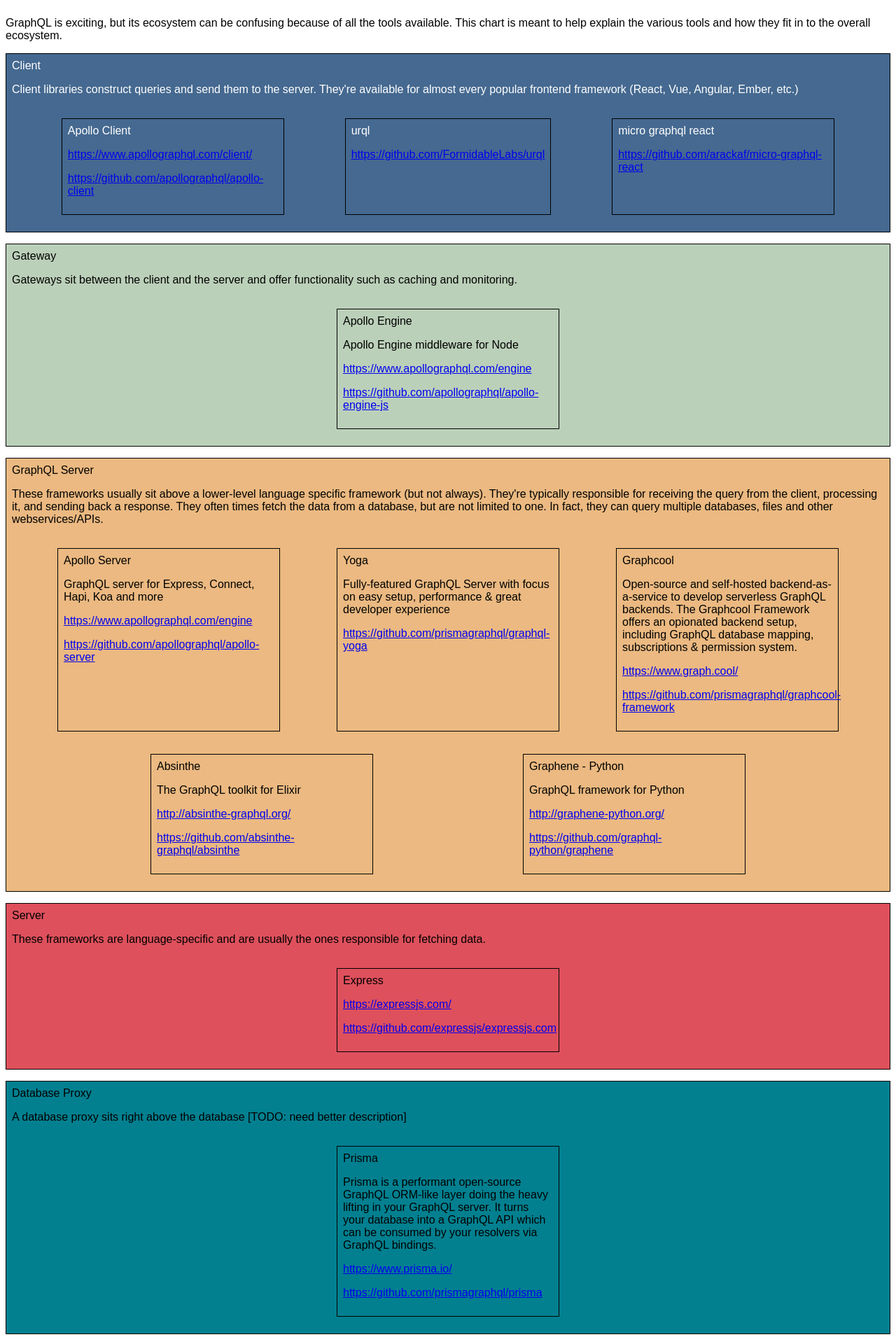
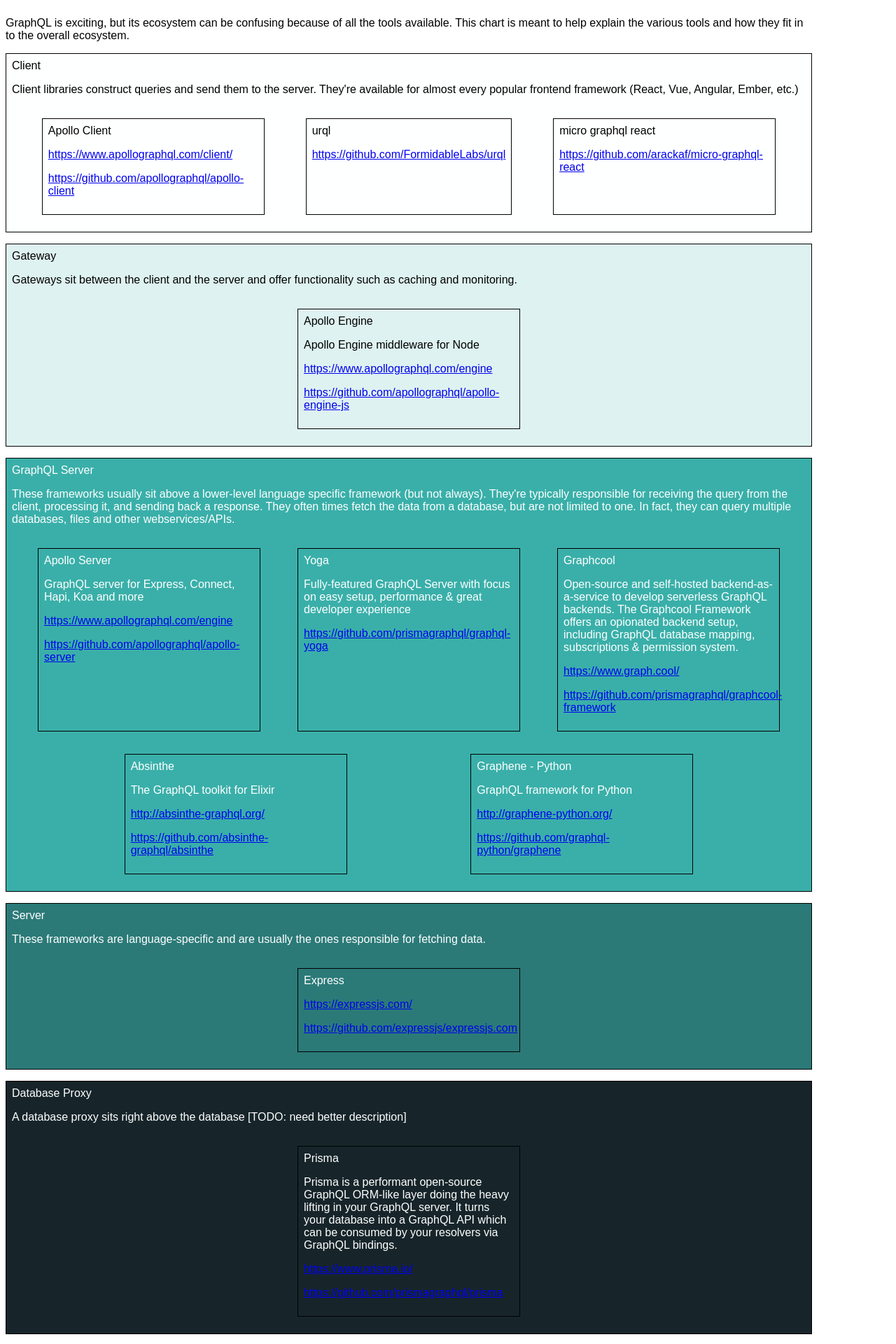
Before and after one commit to steven-mercatante/graphql-stack, a React (Create React App) app: page / in a window 1280 px wide. Shown: the top 1920 px of the page at 70% size. Built offline with nearby package versions, Linux system fonts and the light colour scheme.

Commit message:
Tweaking BG colors

```diff
--- a/src/App.css
+++ b/src/App.css
@@ -1,5 +1,6 @@
 .App {
   padding: 0.5rem;
+  max-width: 90vw;
 }
 
 .section {
@@ -13,24 +14,26 @@
 }
 
 .section.client {
-  background-color: #456990;
-  color: #fff;
+  background-color: #feffff;
 }
 
 .section.gateway {
-  background-color: #bbd0b9;
+  background-color: #def2f1;
 }
 
 .section.graphqlServer {
-  background-color: #ebb981;
+  background-color: #3aafa9;
+  color: #feffff;
 }
 
 .section.server {
-  background-color: #de505c;
+  background-color: #2b7a78;
+  color: #feffff;
 }
 
 .section.dbProxy {
-  background-color: #028090;
+  background-color: #17252a;
+  color: #feffff;
 }
 
 .toolsList {
```
